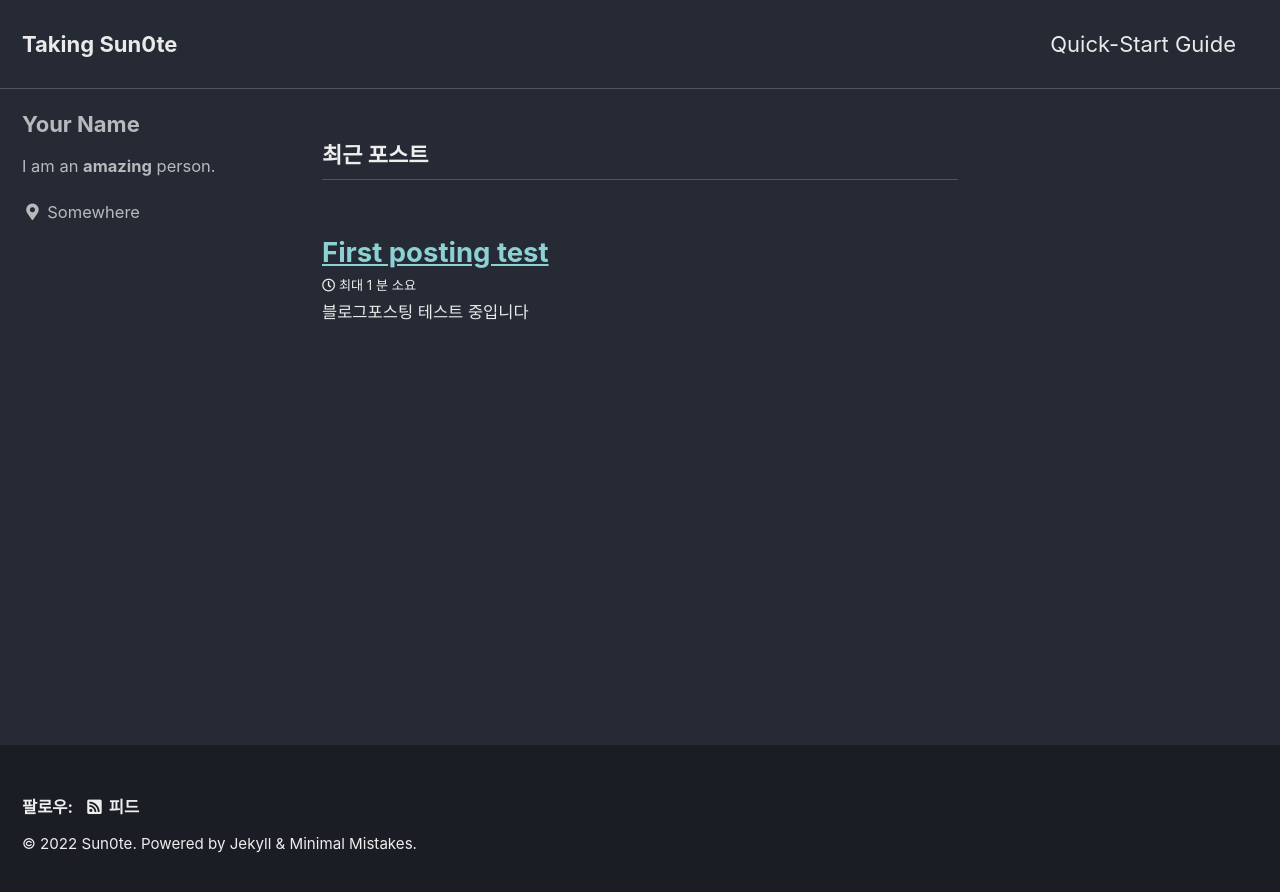
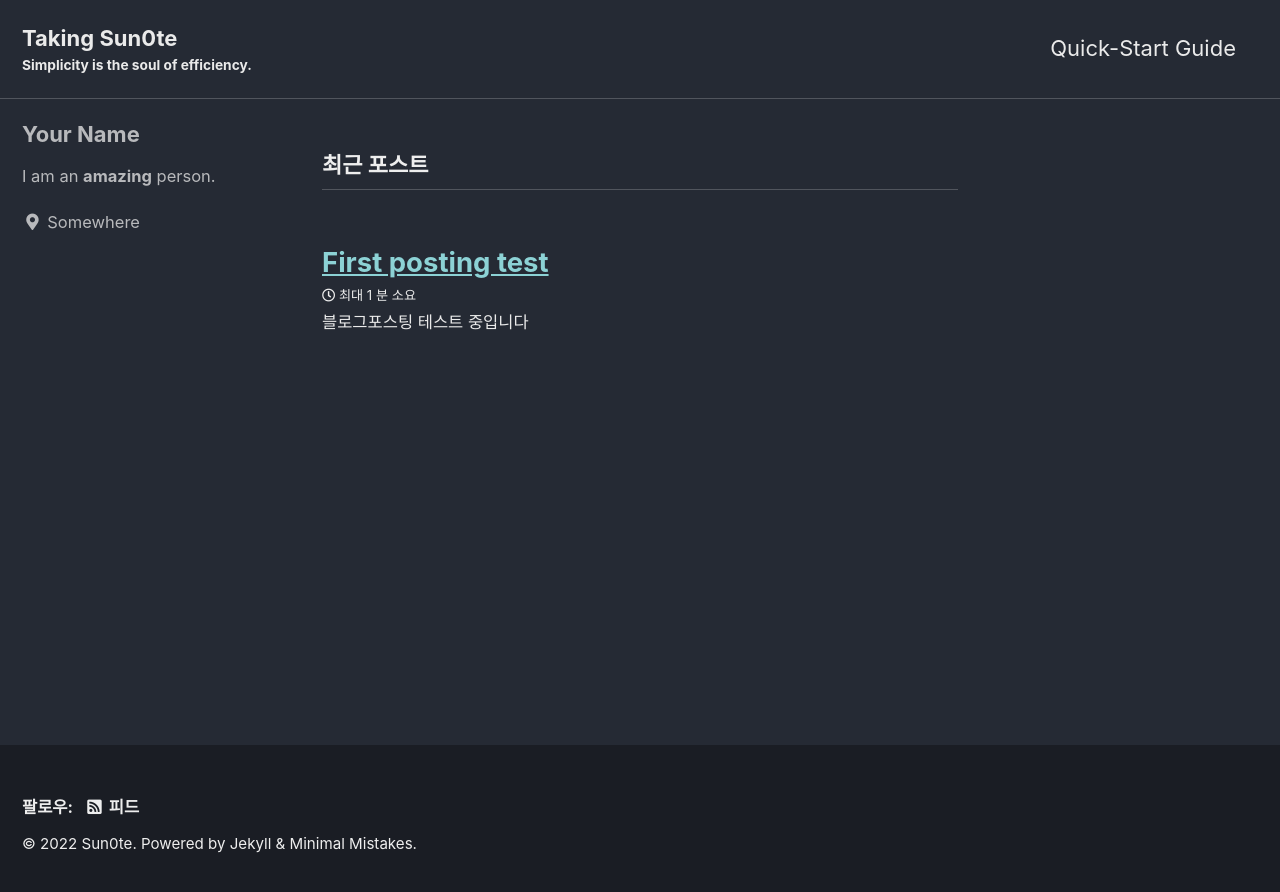
Before and after one commit to sun0te/sun0te.github.io, a Jekyll site: the page built from index.html, in a window 1280 px wide. Shown: the top 892 px of the page. Built offline with Jekyll 4.4.1, drawn with Linux system fonts in a browser that asks for light colours; cached includes are drawn as plain includes; the list of posts is cut into pages by our own code.

Commit message:
Update _config.yml

```diff
--- a/_config.yml
+++ b/_config.yml
@@ -17,8 +17,8 @@ minimal_mistakes_skin    : "dark" # "air", "aqua", "contrast", "dark", "dirt", "
 # Site Settings
 locale                   : "ko-KR"
 title                    : "Taking Sun0te"
-title_separator          : "-"
-subtitle                 : # site tagline that appears below site title in masthead
+title_separator          : "|"
+subtitle                 : "Simplicity is the soul of efficiency." # site tagline that appears below site title in masthead
 name                     : "Sun0te"
 description              : "Sun0te 연대기"
 url                      : "https://sun0te.github.io/" # the base hostname & protocol for your site e.g. "https://mmistakes.github.io"
```
